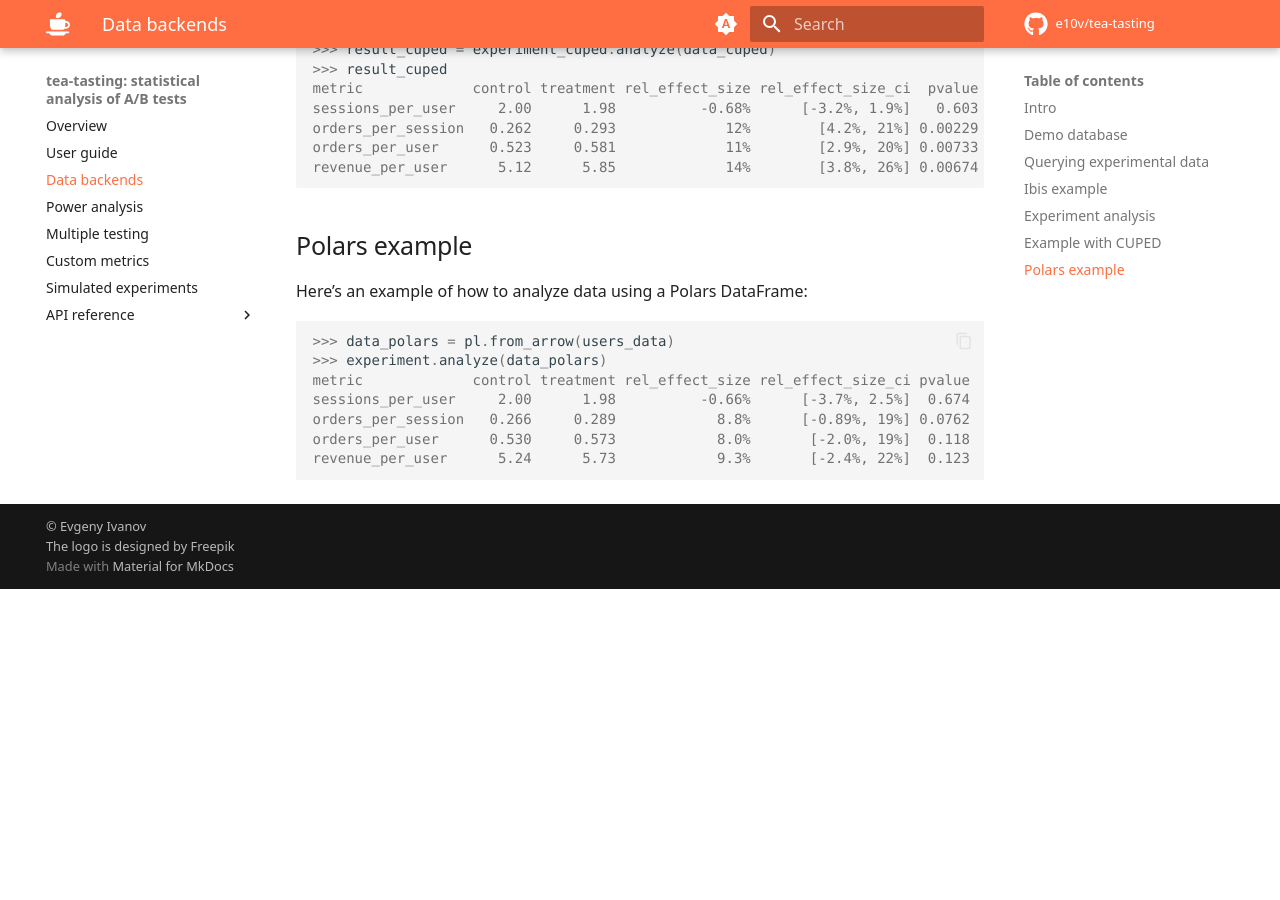
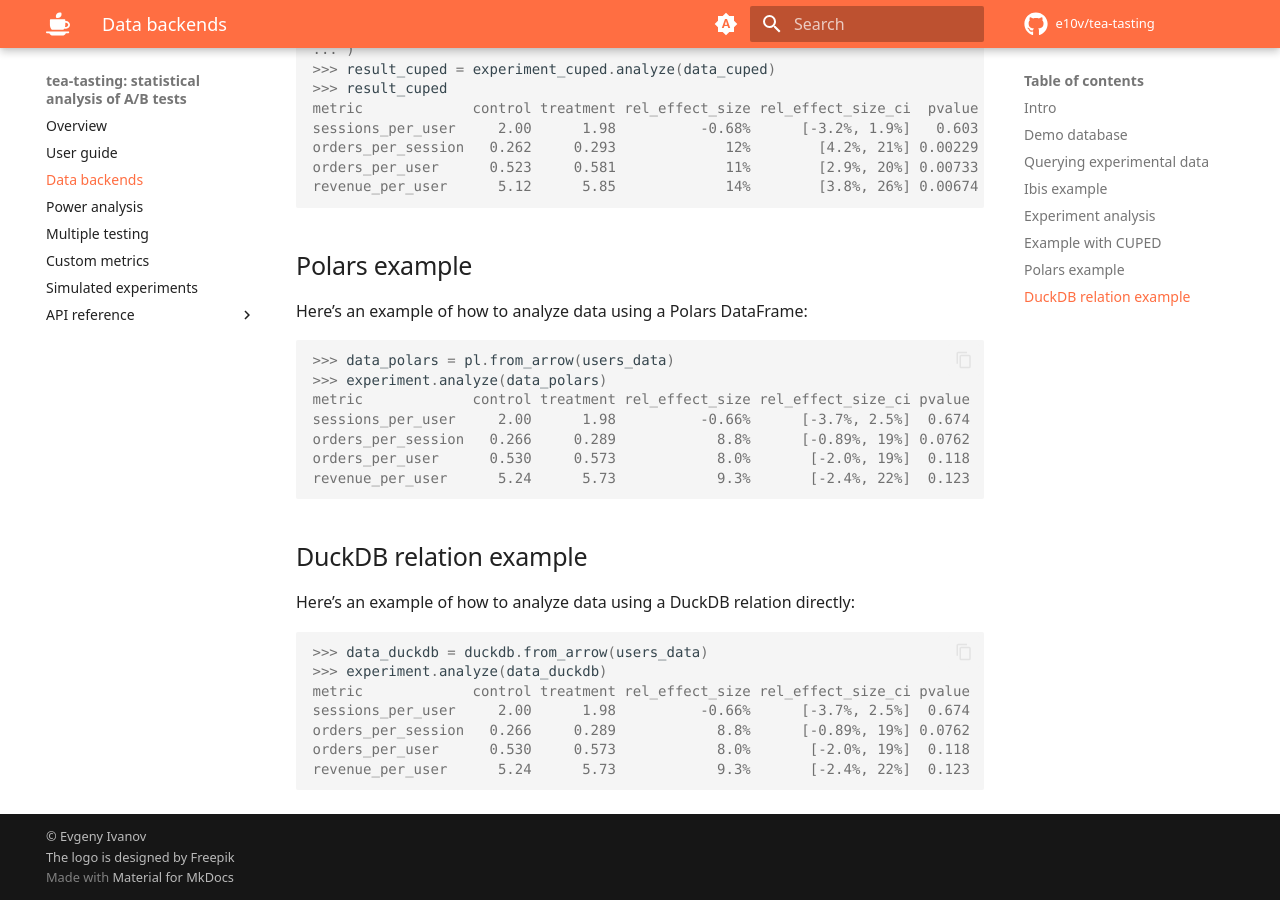
Before and after one commit to e10v/tea-tasting, an MkDocs documentation site: the page built from docs/data-backends.md, in a window 1280 px wide and 900 px high, scrolled down 5309 px. Built offline with MkDocs 1.6.1 and Material for MkDocs 9.7.7, drawn with Linux system fonts in a browser that asks for light colours; comment, search, counter and statistics services are not loaded; before the commit the page ends 5898 px from its top, so only the background shows below that.

Commit message:
docs: add DuckDB relation data backend example (#287)

````diff
--- a/docs/data-backends.md
+++ b/docs/data-backends.md
@@ -30,6 +30,7 @@
 First, let's prepare a demo database:
 
 ```pycon
+>>> import duckdb
 >>> import ibis
 >>> import polars as pl
 >>> import tea_tasting as tt
@@ -255,3 +256,18 @@
 revenue_per_user      5.24      5.73            9.3%       [-2.4%, 22%]  0.123
 
 ```
+
+## DuckDB relation example
+
+Here’s an example of how to analyze data using a DuckDB relation directly:
+
+```pycon
+>>> data_duckdb = duckdb.from_arrow(users_data)
+>>> experiment.analyze(data_duckdb)
+metric             control treatment rel_effect_size rel_effect_size_ci pvalue
+sessions_per_user     2.00      1.98          -0.66%      [-3.7%, 2.5%]  0.674
+orders_per_session   0.266     0.289            8.8%      [-0.89%, 19%] 0.0762
+orders_per_user      0.530     0.573            8.0%       [-2.0%, 19%]  0.118
+revenue_per_user      5.24      5.73            9.3%       [-2.4%, 22%]  0.123
+
+```
````
Also changed, not shown: 1 other file.
